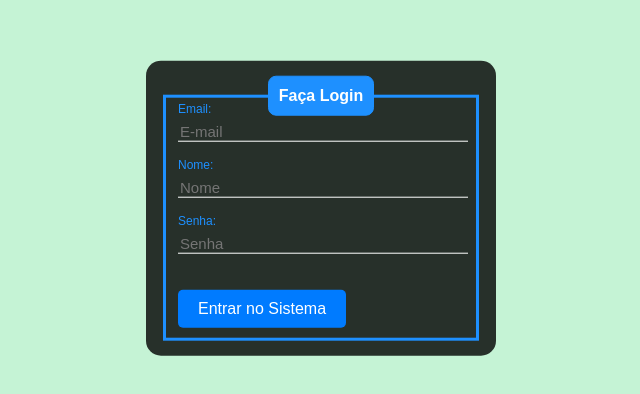
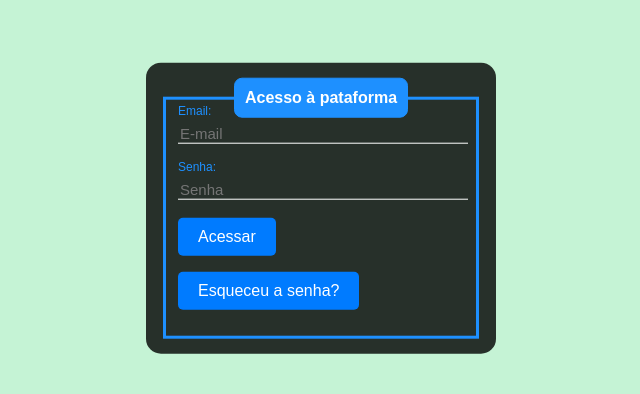
Before and after one commit to viniciussolique39/PTAC---TRABALHO-FINAL, a Next.js app: page / in a window 1280 px wide. Shown: the part 192-586 px from the top of the page, without its empty margins (319-959 px from the left). Built offline with nearby package versions, Linux system fonts and the light colour scheme.

Commit message:
Adicionando um esqueceu a senha e alterando umas coisas a mais

```diff
--- a/src/app/page.js
+++ b/src/app/page.js
@@ -31,7 +31,7 @@ export default function Login() {
   return (
     <div className="conteiner">
       <fieldset>
-        <legend><b>Faça Login</b></legend>
+        <legend><b>Acesso à pataforma</b></legend>
         <form onSubmit={handlerLogin} >
           <div className="inputBox">
             <input placeholder='E-mail' type="email" class="inputUser" onChange={(e) => { setUser({ ...user, email: e.target.value }) }}></input>
@@ -39,16 +39,13 @@ export default function Login() {
           </div>
           <br /><br />
           <div className="inputBox">
-            <input placeholder='Nome' type='name' class="inputUser" onChange={(e) => { setUser({ ...user, password: e.target.value }) }}></input>
-            <label form="name" class="labelInput">Nome:</label>
-          </div>
-          <br /><br />
-          <div className="inputBox">
             <input placeholder='Senha' type='password' class="inputUser" onChange={(e) => { setUser({ ...user, password: e.target.value }) }}></input>
             <label form="senha" class="labelInput">Senha:</label>
           </div>
-          <br /><br />
-          <button className="botao">Entrar no Sistema</button>
+          <br />
+          <button className="botao">Acessar</button>
+          <br/>
+          <p className="botao"><a href="#"></a>Esqueceu a senha?</p>
           <ToastContainer />
         </form>
       </fieldset>
```
